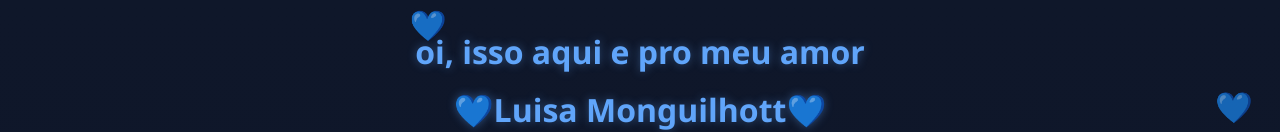
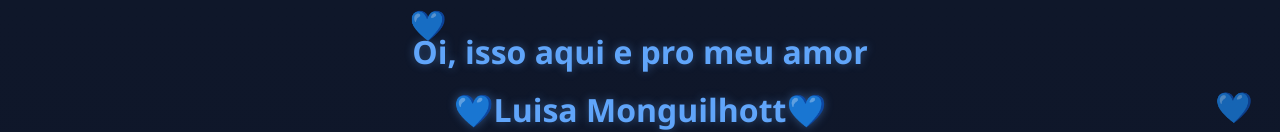
Before and after one commit to Arthur080409/Para_meu_amor, a plain HTML site: page index.html in a window 1280 px wide. Shown: the top 132 px of the page. Drawn offline with Linux system fonts and the light colour scheme.

Commit message:
Reparo "O"

```diff
--- a/index.html
+++ b/index.html
@@ -12,7 +12,7 @@
 <body>
 
 <div claas="Tela">
-<h1>oi, isso aqui e pro meu amor</h1>
+<h1>Oi, isso aqui e pro meu amor</h1>
 <h1>💙Luisa Monguilhott💙</h1>
 <h2>Então, se você não é meu amor, vaza.</h2>
 <p>Já que estamos aqui, Asos, eu já posso te falar algumas coisinhas.</p>
```
